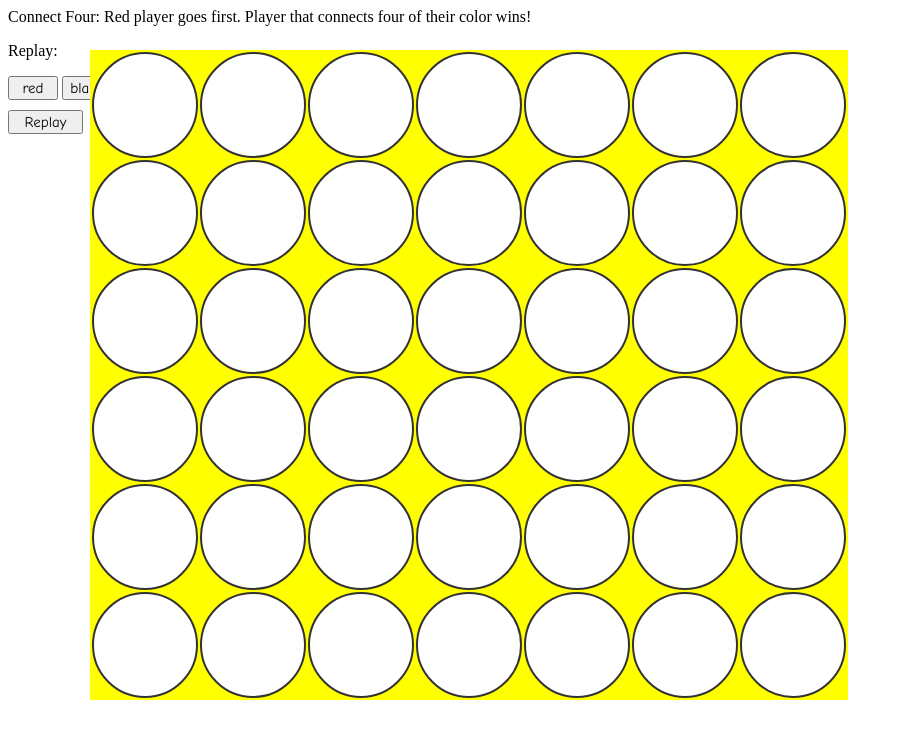
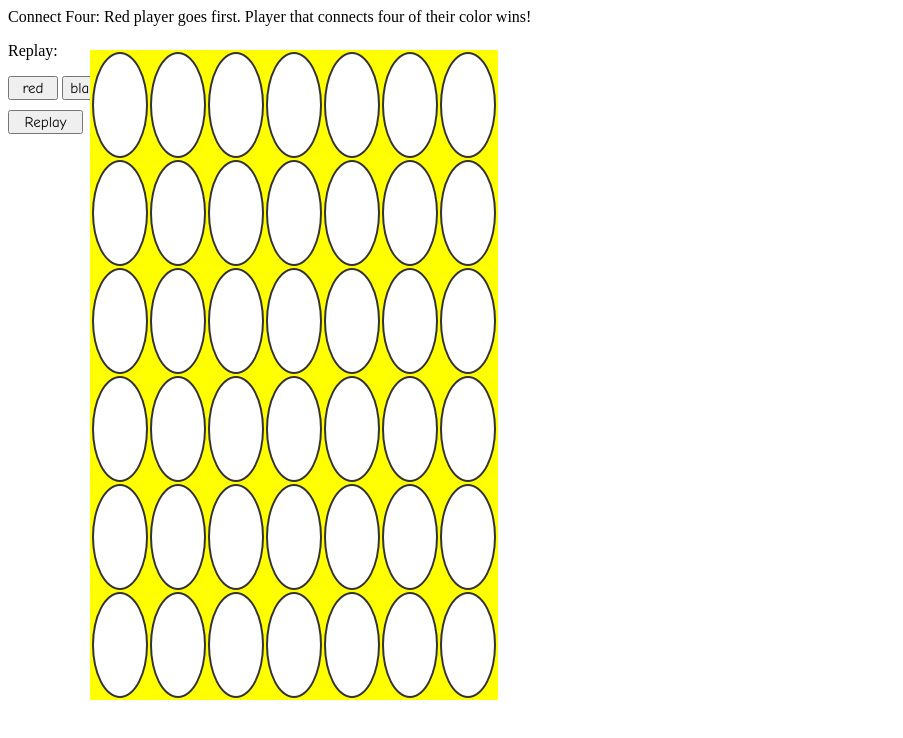
Before and after one commit to jediburrito/jediburrito.github.io, a plain HTML site: page index.html in a window 1280 px wide. Shown: the whole page, without its empty margins (0-903 px from the left). Drawn offline with Linux system fonts and the light colour scheme.

Commit message:
Update foeStyle.css

```diff
--- a/foeStyle.css
+++ b/foeStyle.css
@@ -3,7 +3,8 @@ td{
 	border: 2px solid #333;
 	border-radius: 50%;
 	height: 100px;
-	width: 100px;
+	max-width: 100px;
+	min-width: 50px;
 	text-align: center;
 	vertical-align: center;
 	margin-left: -100px;
```
